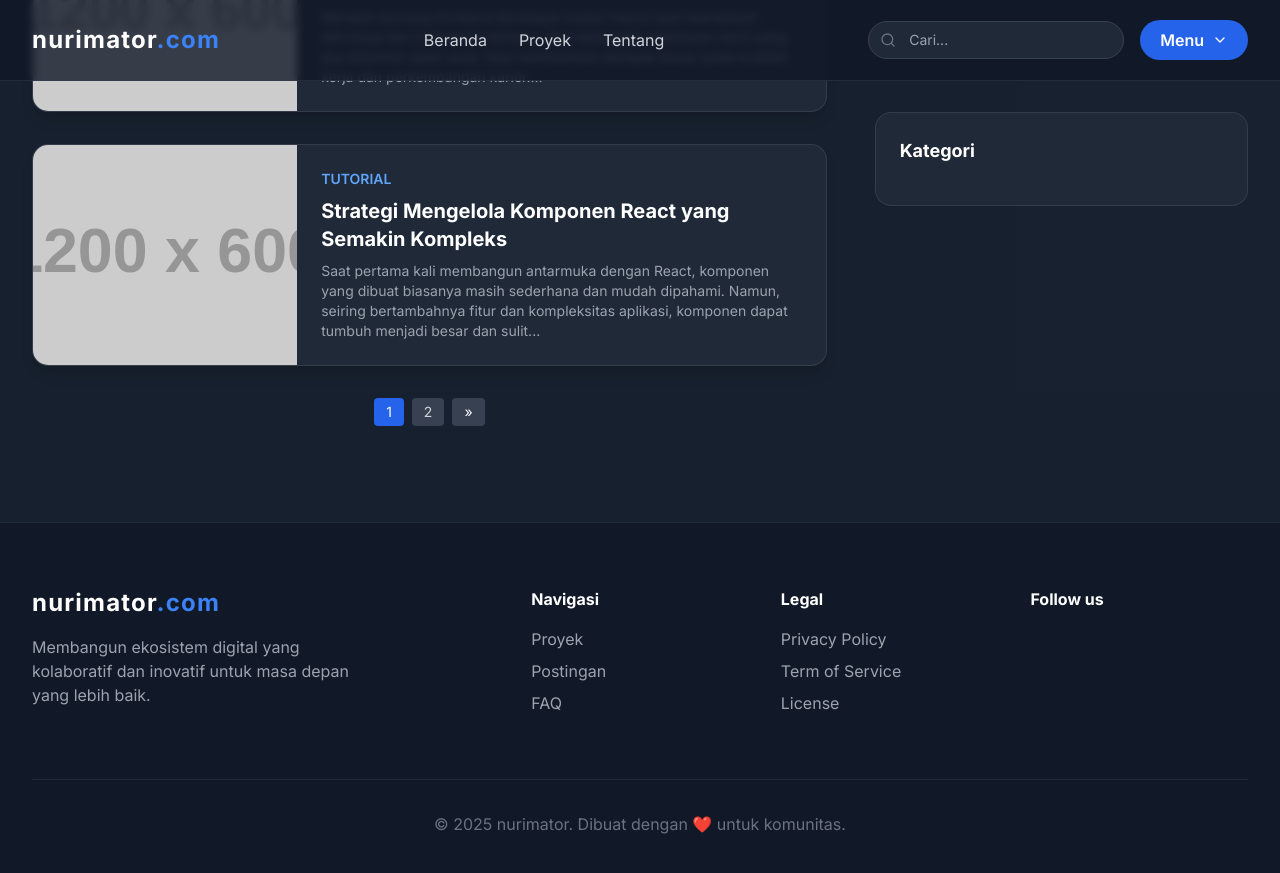
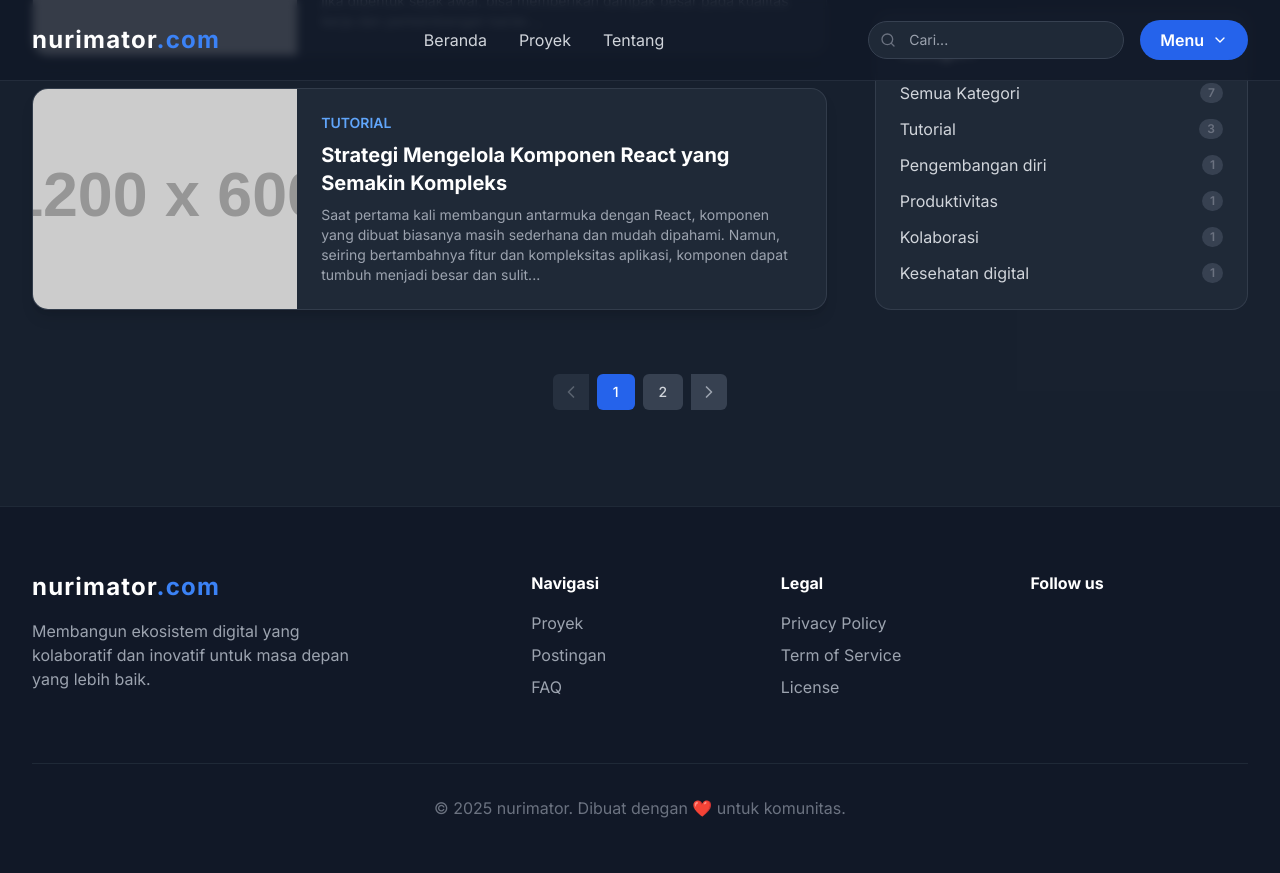
Before and after one commit to nurimator/test-post, a Jekyll site: the page built from id/post/index.html, in a window 1280 px wide and 900 px high, scrolled down 880 px. Shown: the top 873 px of the window. Built offline with Jekyll 4.4.1, drawn with Linux system fonts in a browser that asks for light colours; nearby versions of some CDN libraries; the list of posts is cut into pages by our own code.

Commit message:
Update index.html

```diff
--- a/id/post/index.html
+++ b/id/post/index.html
@@ -29,24 +29,18 @@ paginate: 5
   {% include header.html %}
 
     <main class="bg-gray-800/50">
-    <div class="container mx-auto px-4 sm:px-6 lg:px-8 pt-8 pb-16 lg:pt-24 lg:pb-24">
+        <div class="container mx-auto px-4 sm:px-6 lg:px-8 pt-8 pb-16 lg:pt-10 lg:pb-24">
             <div class="grid grid-cols-1 lg:grid-cols-3 gap-8 lg:gap-12">
-
-        <!-- Post Container -->
                 <div class="lg:col-span-2 space-y-8">
                     {% if paginator.posts.size > 0 %}
                         {% for post in paginator.posts %}
                             <div class="bg-gray-800 rounded-2xl overflow-hidden border border-gray-700/80 shadow-lg transition-all duration-300 hover:border-blue-500/50 flex flex-col md:flex-row">
-                <a href="{{ post.url }}" class="block md:w-1/3 lg:w-2/5 xl:w-1/3 flex-shrink-0">
-                  <img src="{{ post.image | default: 'https://placehold.co/600x400/111827/FFFFFF?text=No+Image' }}" alt="Gambar {{ post.title }}" class="w-full h-56 md:h-full object-cover">
+                                <a href="{{ post.url | relative_url }}" class="block md:w-1/3 lg:w-2/5 xl:w-1/3 flex-shrink-0">
+                                    <img src="{% if post.image %}{{ post.image | relative_url }}{% else %}https://placehold.co/600x400/111827/FFFFFF?text=Image+Not+Found{% endif %}" alt="[Gambar] {{ post.title }}" class="w-full h-56 md:h-full object-cover">
                                 </a>
                                 <div class="p-6 flex flex-col">
-                  {% if post.categories %}
-                    <span class="text-sm font-semibold text-blue-400">
-                      {{ post.categories[0] | upcase }}
-                    </span>
-                  {% endif %}
-                  <a href="{{ post.url }}" class="block mt-2 flex-grow">
+                                    <span class="text-sm font-semibold text-blue-400">{% if post.categories %}{{ post.categories | first | upcase }}{% else %}UNCATEGORIZED{% endif %}</span>
+                                    <a href="{{ post.url | relative_url }}" class="block mt-2 flex-grow">
                                         <h3 class="text-xl font-bold text-white hover:text-blue-400 transition-colors">{{ post.title }}</h3>
                                         <p class="mt-2 text-gray-400 text-sm">{{ post.excerpt | strip_html | truncatewords: 30 }}</p>
                                     </a>
@@ -54,105 +48,95 @@ paginate: 5
                             </div>
                         {% endfor %}
                     {% else %}
-            <p class="text-center text-gray-400 col-span-full">Tidak ada postingan ditemukan.</p>
-          {% endif %}
-
-          <!-- Pagination -->
-          {% if paginator.total_pages > 1 %}
-            <nav class="flex justify-center mt-10 space-x-2" aria-label="Pagination">
-
-              {% if paginator.previous_page %}
-                <a href="{{ paginator.previous_page_path }}" class="px-3 py-1 bg-gray-700 hover:bg-gray-600 rounded text-sm text-white">&laquo;</a>
-              {% endif %}
-
-              {% for i in (1..paginator.total_pages) %}
-                {% if i == paginator.page %}
-                  <span class="px-3 py-1 bg-blue-600 text-white rounded text-sm">{{ i }}</span>
-                {% else %}
-                  <a href="{{ paginator.paginate_path | replace: ':num', i }}" class="px-3 py-1 bg-gray-700 hover:bg-gray-600 rounded text-sm text-gray-300">{{ i }}</a>
-                {% endif %}
-              {% endfor %}
-
-              {% if paginator.next_page %}
-                <a href="{{ paginator.next_page_path }}" class="px-3 py-1 bg-gray-700 hover:bg-gray-600 rounded text-sm text-white">&raquo;</a>
-              {% endif %}
-
-            </nav>
+                        <p class="text-center text-gray-400 col-span-full">Tidak ada postingan yang ditemukan.</p>
                     {% endif %}
                 </div>
-
-        <!-- Sidebar / Kategori -->
                 <aside class="lg:col-span-1 space-y-8">
                     <div class="bg-gray-800 p-6 rounded-2xl border border-gray-700/80 sticky top-28">
                         <h3 class="text-lg font-bold text-white mb-4">Kategori</h3>
                         <ul class="space-y-3">
-              {% assign posts_lang = site.posts | where: "lang", page.lang %}
-              {% assign all_categories = "" | split: "" %}
-              {% for post in posts_lang %}
-                {% assign all_categories = all_categories | concat: post.categories %}
-              {% endfor %}
-              {% assign unique_categories = all_categories | uniq | sort %}
-              {% for category in unique_categories %}
-                {% assign count = 0 %}
-                {% for post in posts_lang %}
-                  {% if post.categories contains category %}
-                    {% assign count = count | plus: 1 %}
-                  {% endif %}
-                {% endfor %}
-                <li>
-                  <a href="/{{ page.lang }}/postingan/kategori/{{ category | slugify }}.html" class="w-full flex justify-between items-center text-gray-300 hover:text-blue-400 transition-colors">
-                    <span>{{ category }}</span>
-                    <span class="text-xs font-semibold text-gray-500 bg-gray-700 px-2 py-0.5 rounded-full">{{ count }}</span>
-                  </a>
-                </li>
+                            <li><a href="{{ '/postingan/' | relative_url }}" class="category-btn w-full flex justify-between items-center text-gray-300 hover:text-blue-400 transition-colors {% if page.url == '/postingan/' %}text-blue-400 font-bold{% endif %}"><span>Semua Kategori</span> <span class="text-xs font-semibold text-gray-500 bg-gray-700 px-2 py-0.5 rounded-full">{{ site.posts | size }}</span></a></li>
+                            {% for category in site.categories %}
+                                <li><a href="{{ '/category/' | append: category | first | slugify | append: '/' | relative_url }}" class="category-btn w-full flex justify-between items-center text-gray-300 hover:text-blue-400 transition-colors {% if page.url contains '/category/' and page.url contains (category | first | slugify) %}text-blue-400 font-bold{% endif %}"><span>{{ category | first | capitalize }}</span> <span class="text-xs font-semibold text-gray-500 bg-gray-700 px-2 py-0.5 rounded-full">{{ category | last | size }}</span></a></li>
                             {% endfor %}
                         </ul>
                     </div>
                 </aside>
             </div>
+            <div class="flex justify-center pt-8 mt-8">
+                {% if paginator.total_pages > 1 %}
+                    <nav class="flex items-center space-x-2" aria-label="Pagination">
+                        {% if paginator.previous_page %}
+                            <a href="{{ paginator.previous_page_path | relative_url }}" class="relative inline-flex items-center px-2 py-2 rounded-l-md bg-gray-700 text-sm font-medium text-gray-400 hover:bg-gray-600"><i data-lucide="chevron-left" class="h-5 w-5"></i></a>
+                        {% else %}
+                            <button disabled class="relative inline-flex items-center px-2 py-2 rounded-l-md bg-gray-700 text-sm font-medium text-gray-400 opacity-50 cursor-not-allowed"><i data-lucide="chevron-left" class="h-5 w-5"></i></button>
+                        {% endif %}
+
+                        {% for page in (1..paginator.total_pages) %}
+                            <a href="{% if page == 1 %}{{ '/postingan/' | relative_url }}{% else %}{{ '/postingan/page' | append: page | append: '/' | relative_url }}{% endif %}" class="relative inline-flex items-center px-4 py-2 text-sm font-medium rounded-md {% if page == paginator.page %}z-10 text-white bg-blue-600{% else %}text-gray-300 bg-gray-700 hover:bg-gray-600{% endif %}">{{ page }}</a>
+                        {% endfor %}
+
+                        {% if paginator.next_page %}
+                            <a href="{{ paginator.next_page_path | relative_url }}" class="relative inline-flex items-center px-2 py-2 rounded-r-md bg-gray-700 text-sm font-medium text-gray-400 hover:bg-gray-600"><i data-lucide="chevron-right" class="h-5 w-5"></i></a>
+                        {% else %}
+                            <button disabled class="relative inline-flex items-center px-2 py-2 rounded-r-md bg-gray-700 text-sm font-medium text-gray-400 opacity-50 cursor-not-allowed"><i data-lucide="chevron-right" class="h-5 w-5"></i></button>
+                        {% endif %}
+                    </nav>
+                {% endif %}
+            </div>
         </div>
     </main>
-
   {% include footer.html %}
 
     <script>
         document.addEventListener('DOMContentLoaded', function () {
+            // Initialize Lucide icons
             lucide.createIcons();
 
+            // --- Menu & UI Logic ---
             const mobileMenuButton = document.getElementById('mobile-menu-button');
             const mobileMenu = document.getElementById('mobile-menu');
-      mobileMenuButton?.addEventListener('click', () => mobileMenu.classList.toggle('hidden'));
+            if (mobileMenuButton) {
+                mobileMenuButton.addEventListener('click', () => mobileMenu.classList.toggle('hidden'));
+            }
 
             const desktopDropdownButton = document.getElementById('desktop-dropdown-button');
             const desktopDropdownMenu = document.getElementById('desktop-dropdown-menu');
             const desktopDropdownContainer = document.getElementById('desktop-dropdown-container');
-      desktopDropdownButton?.addEventListener('click', (event) => {
+            if (desktopDropdownButton) {
+                desktopDropdownButton.addEventListener('click', (event) => {
                     event.stopPropagation();
                     desktopDropdownMenu.classList.toggle('hidden');
                 });
                 window.addEventListener('click', (event) => {
-        if (!desktopDropdownContainer?.contains(event.target)) {
-          desktopDropdownMenu?.classList.add('hidden');
+                    if (!desktopDropdownContainer.contains(event.target)) {
+                        desktopDropdownMenu.classList.add('hidden');
                     }
                 });
+            }
 
+            // --- Mobile Search Toggle Logic ---
             const headerMainContent = document.getElementById('header-main-content');
             const mobileSearchView = document.getElementById('mobile-search-view');
             const mobileSearchOpenButton = document.getElementById('mobile-search-open-button');
             const mobileSearchCloseButton = document.getElementById('mobile-search-close-button');
 
-      mobileSearchOpenButton?.addEventListener('click', () => {
+            if (mobileSearchOpenButton) {
+                mobileSearchOpenButton.addEventListener('click', () => {
                     headerMainContent.classList.add('hidden');
                     mobileSearchView.classList.remove('hidden');
                     mobileSearchView.classList.add('flex');
-        document.getElementById('mobile-search-input')?.focus();
+                    document.getElementById('mobile-search-input').focus();
                 });
+            }
 
-      mobileSearchCloseButton?.addEventListener('click', () => {
+            if (mobileSearchCloseButton) {
+                mobileSearchCloseButton.addEventListener('click', () => {
                     headerMainContent.classList.remove('hidden');
                     mobileSearchView.classList.add('hidden');
                     mobileSearchView.classList.remove('flex');
                 });
+            }
         });
     </script>
 </body>
```
Lines whose indentation alone changed are shown as unchanged.
